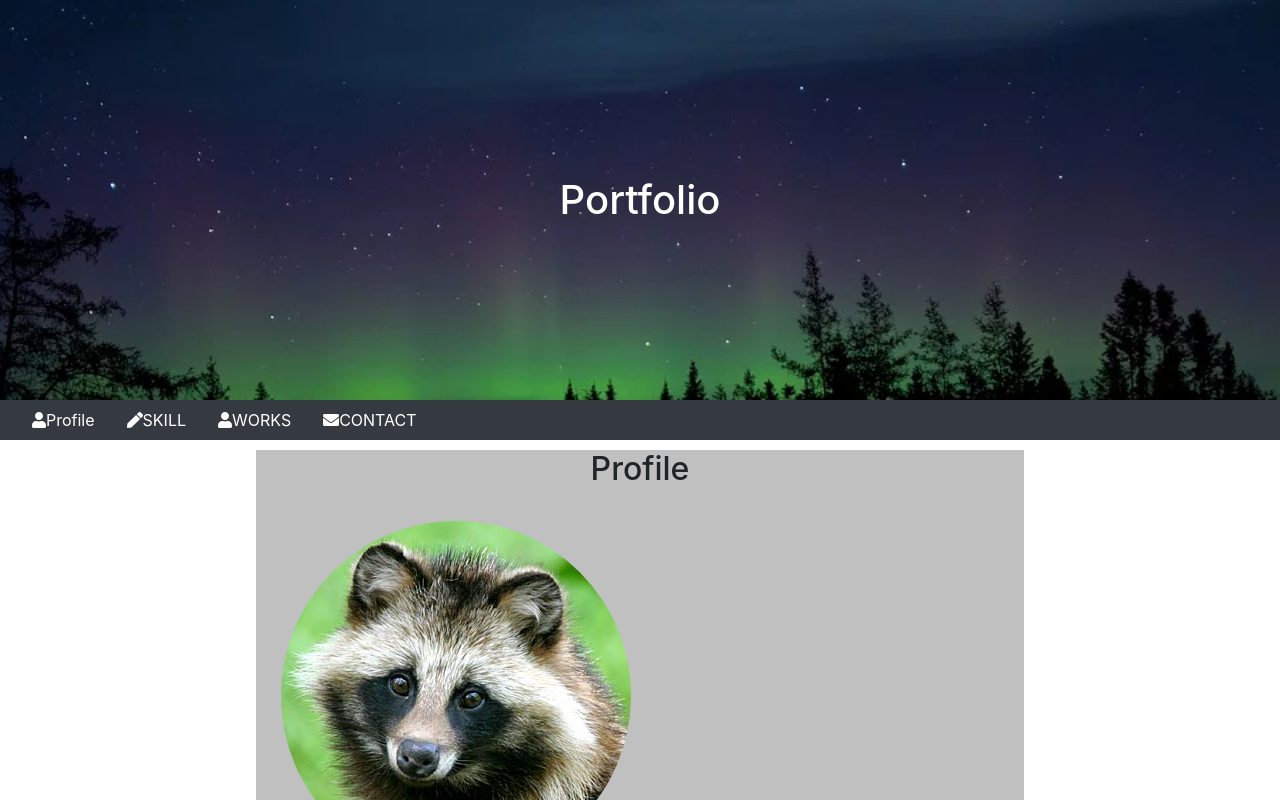
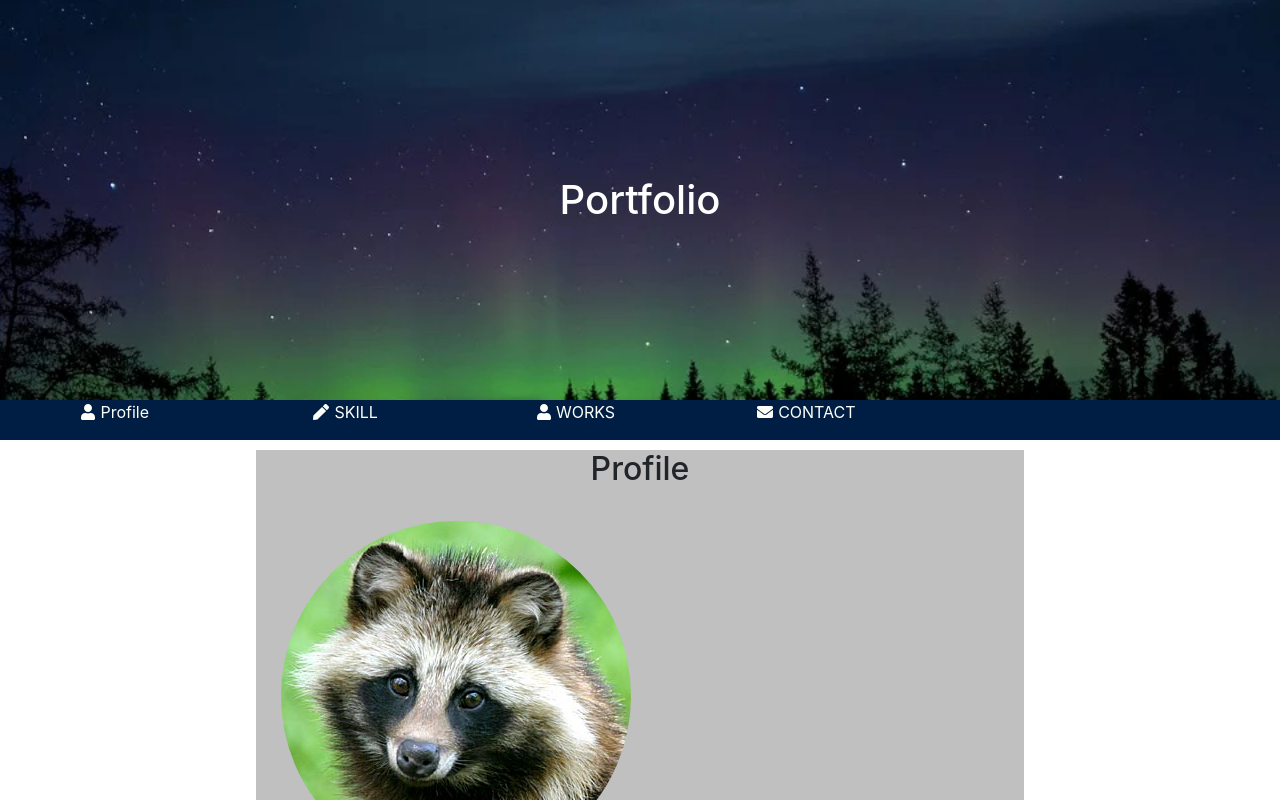
Before and after one commit to jimachi/portfolio, a Vue app: page / in a window 1280 px wide. Shown: the top 800 px of the page. Built offline with nearby package versions, Linux system fonts and the light colour scheme.

Commit message:
modifier navbarmenu

```diff
--- a/src/components/myheader.vue
+++ b/src/components/myheader.vue
@@ -3,31 +3,13 @@
     <header>
       <h1>Portfolio</h1>
     </header>
-    <nav class="navbar navbar-expand-lg navbar-dark bg-dark">
-      <div class="collapse navbar-collapse" id="navbarSupportedContent">
-        <ul class="navbar-nav mr-auto">
-          <li class="nav-item">
-            <router-link class="text-white px-3" to="/">
-              <font-awesome-icon icon="user" />Profile
-            </router-link>
-          </li>
-          <li class="nav-item">
-            <router-link class="text-white px-3" to="/test1">
-              <font-awesome-icon icon="pen" />SKILL
-            </router-link>
-          </li>
-          <li class="nav-item">
-            <router-link class="text-white px-3" to="/test2">
-              <font-awesome-icon icon="user" />WORKS
-            </router-link>
-          </li>
-          <li class="nav-item">
-            <router-link class="text-white px-3" to="/test3">
-              <font-awesome-icon icon="envelope" />CONTACT
-            </router-link>
-          </li>
-        </ul>
-      </div>
+    <nav>
+      <ul class="nav">
+        <li><font-awesome-icon class="nav-icon" icon="user" /><a href="#">Profile</a></li>
+        <li><font-awesome-icon class="nav-icon" icon="pen" /><a href="#">SKILL</a></li>
+        <li><font-awesome-icon class="nav-icon" icon="user" /><a href="#">WORKS</a></li>
+        <li><font-awesome-icon class="nav-icon" icon="envelope" /><a href="#">CONTACT</a></li>
+      </ul>
     </nav>
   </div>
 </template>
@@ -38,10 +20,33 @@
     height: 50vh;
     background: url("../assets/headerImg.jpg") center / cover;
   }
-
   h1 {
     color: white;
     text-align: center;
     line-height: 50vh;
   }
+  nav {
+    text-align: center;
+    background: #001e43;
+  }
+  nav ul {
+    margin: 0;
+    padding: 0;
+    height: 40px;
+  }
+  nav ul li {
+    list-style: none;
+    display: inline-block;
+    width: 18%;
+    min-width: 90px;
+  }
+  nav ul li a {
+    text-decoration: none;
+    color: #fffff9;
+  }
+  .nav-icon {
+    margin-right: 5px;
+    color: #fffff9;
+  }
+
 </style>
--- a/src/components/skill.vue
+++ b/src/components/skill.vue
@@ -10,7 +10,7 @@
     class="mb-2"
   >
     <b-card-text>
-      当サイトです。
+      {{ title }}
     </b-card-text>
 
     <b-button href="#" variant="primary">Go somewhere</b-button>
@@ -19,8 +19,9 @@
 </template>
 <script>
 export default {
+    name: "skill_container",
     data: {
-        parent: "hoge"
+        title: "このサイトです。"
     }
 }
 </script>
```
